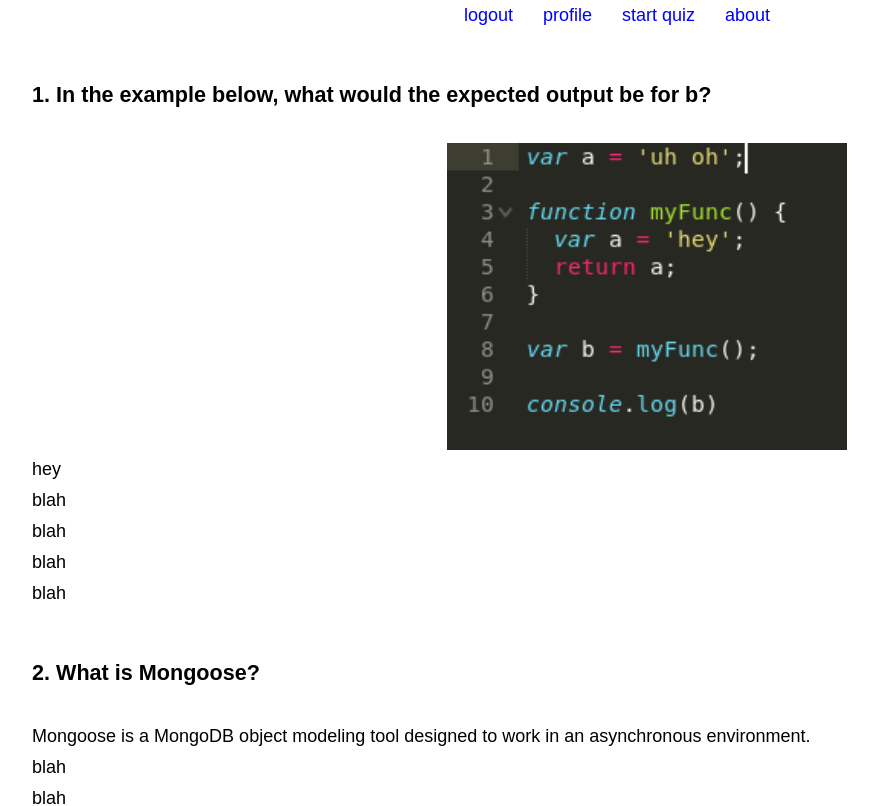
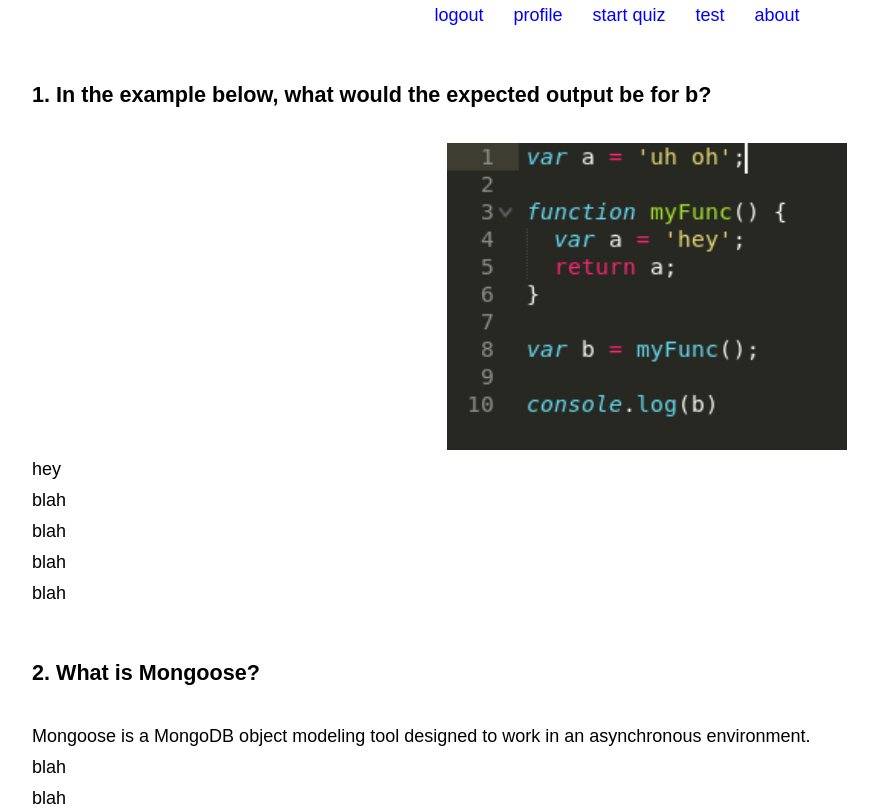
Before and after one commit to deepbsd/codeDrills-client, a React (Create React App) app: page /startquiz in a window 1280 px wide. Shown: the top 806 px of the page, without its empty margins (13-891 px from the left). Built offline with nearby package versions, Linux system fonts and the light colour scheme.

Commit message:
got a test button for logout (changing state) working with Matthews help

```diff
--- a/src/actions/index.js
+++ b/src/actions/index.js
@@ -1,17 +1,10 @@
-export const ADD_LIST = 'ADD_LIST';
-export const addList = title => ({
-    type: ADD_LIST,
-    title
-});
-
-export const ADD_CARD = 'ADD_CARD';
-export const addCard = (text, listIndex) => ({
-    type: ADD_CARD,
-    text,
-    listIndex
-});
-
 export const START_QUIZ = 'START_QUIZ';
 export const startQuiz = () => ({
   type: START_QUIZ,
 })
+
+export const LOGIN_USER = 'LOGIN_USER';
+export const loginUser = loggedIn => ({
+    type: LOGIN_USER,
+    loggedIn
+});
--- a/src/components/header/index.js
+++ b/src/components/header/index.js
@@ -1,30 +1,36 @@
 import React from 'react';
 import {connect} from 'react-redux';
-
+import {loginUser} from '../../actions';
 import NavItem from '../navitem';
 
 
 class Header extends React.Component {
     constructor(props) {
         super(props);
+        this.testDispatch = this.testDispatch.bind(this);
+    }
+
+    testDispatch() {
+      this.props.dispatch(loginUser(this.props.loggedIn));
     }
 
 
     render() {
         const links = this.props.navs.map((link, index) =>
-            <NavItem className="header" key={index} loggedIn={this.props.loggedIn}  {...link} />
+            <NavItem className="header" key={index} loggedIn={this.props.loggedIn} testDispatch={this.testDispatch}  {...link} />
         );
 
         return (
             <div className="header">
                 {links}
                 <NavItem link="about" href="/about"  />
+
             </div>
         );
     }
 }
 
-
+                //<NavItem link="test" testDispatch={this.testDispatch} />
 const mapStateToProps = state => ({
     currentUser: state.currentUser,
     navs: state.navs,
--- a/src/components/navitem/index.js
+++ b/src/components/navitem/index.js
@@ -1,6 +1,4 @@
 import React from 'react';
-
-
 
 import './navitem.css';
 
@@ -8,10 +6,21 @@ import './navitem.css';
 
 export default class NavItem extends React.Component {
 
+  constructor(props) {
+    super(props);
+    this.handleClick = this.handleClick.bind(this);
+  }
+
+  handleClick(e) {
+    e.preventDefault();
+    this.props.testDispatch();
+  }
+
+
     render() {
 
             return (
-                 this.props.loggedIn === this.props.private ? <li><a href={this.props.href}>{this.props.link}</a></li> : null
+                 this.props.loggedIn === this.props.private ? <li><a href={this.props.href}>{this.props.link}</a></li> : this.props.link === "test" ? <li><a onClick={this.handleClick}>{this.props.link}</a></li> : null
             );
 
     }
--- a/src/reducers/index.js
+++ b/src/reducers/index.js
@@ -34,6 +34,9 @@ const initialState = {
           link: "start quiz",
           href: "/startquiz",
           private: true
+      },
+      {
+          link: "test"
       }
     ],
     questions: [
@@ -540,5 +543,11 @@ const initialState = {
 };
 
 export const reducer = (state=initialState, action) => {
-    return state;
+  if (action.type === actions.LOGIN_USER) {
+    console.log('A', !action.loggedIn);
+    return Object.assign({}, state, {
+      loggedIn: !action.loggedIn
+    });
+  }
+  return state;
 };
```
